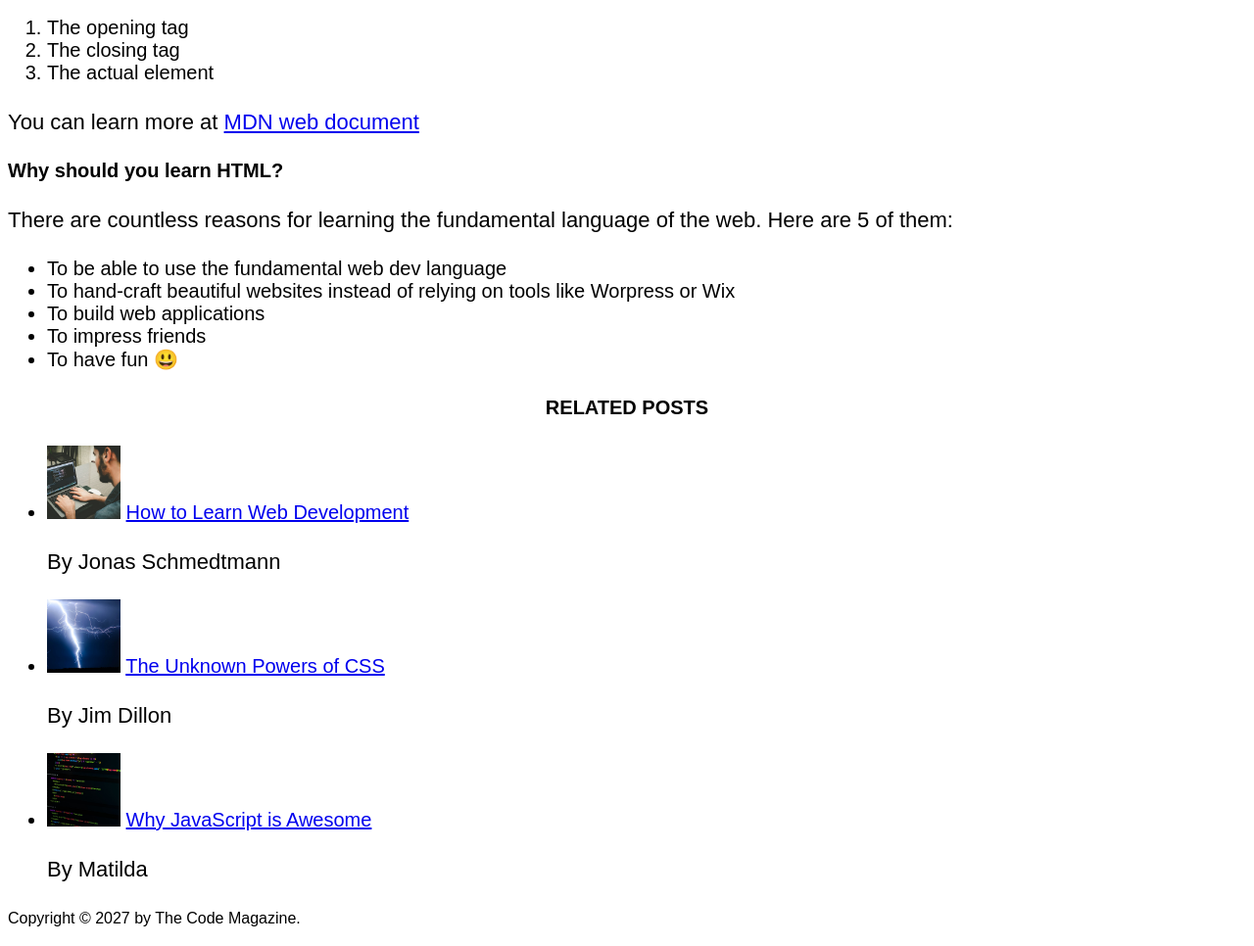
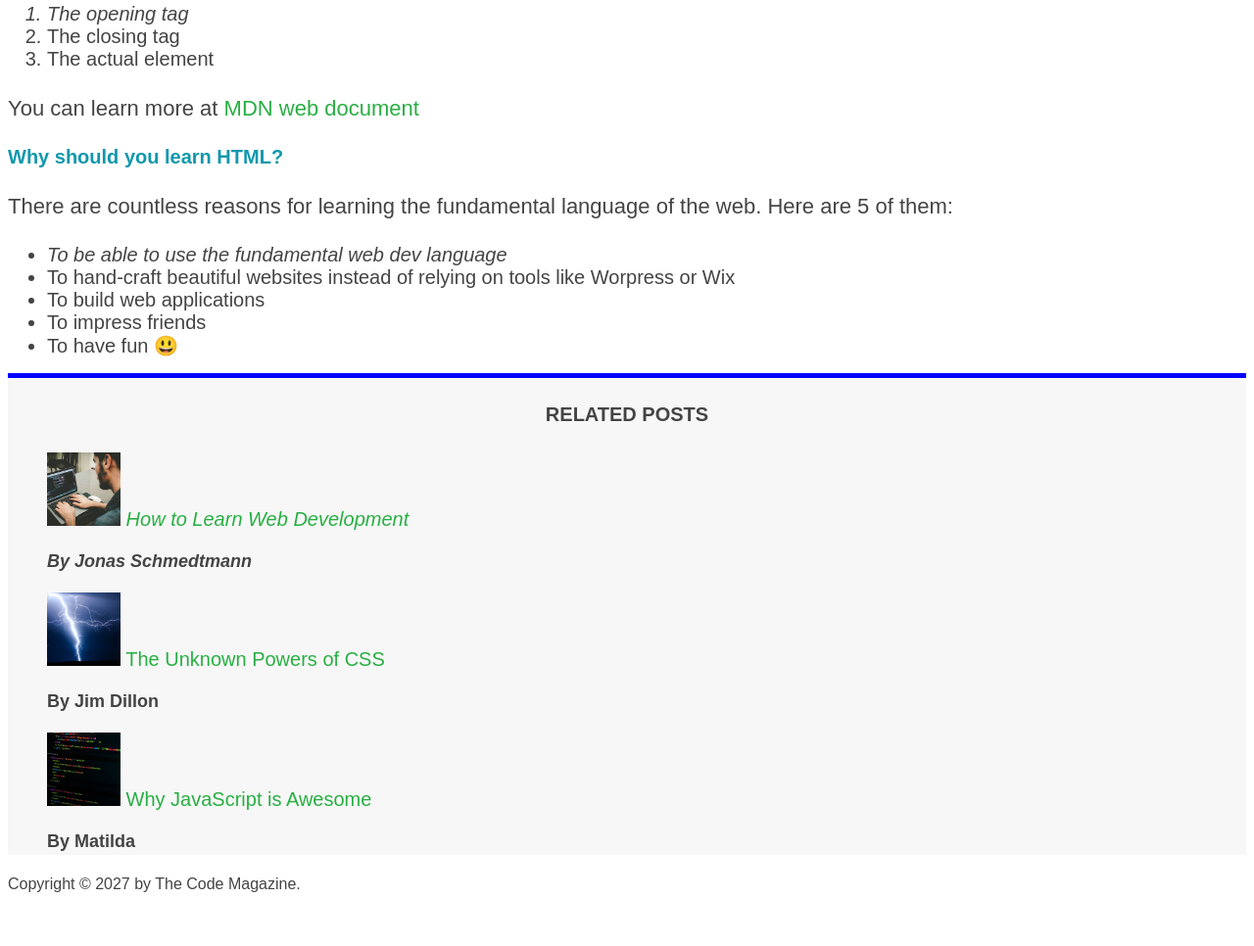
Before and after one commit to mauryaSFD/fed, a plain HTML site: page 03-css-fundamentals/index.html in a window 1280 px wide. Shown: the part 963-1929 px from the top of the page at 98% size. After the commit the page ends 1894 px from the top, so only its background shows below. Drawn offline with Linux system fonts and the light colour scheme.

Commit message:
sudo class for links in css

```diff
--- a/03-css-fundamentals/index.html
+++ b/03-css-fundamentals/index.html
@@ -7,7 +7,7 @@
   </head>
 
   <body>
-    <header>
+    <header class="main-header">
       <nav>
         <h1>📘 The Code Magazine</h1>
         <a href="blog.html">Blog</a>
@@ -27,7 +27,7 @@
           height="50"
         />
 
-        <p>
+        <p id="author">
           Posted by <strong> Laura Jones </strong> on Monday, June 21st 2027
         </p>
 
@@ -93,7 +93,7 @@
 
     <aside>
       <h4>Related posts</h4>
-      <ul>
+      <ul class="related">
         <li>
           <img
             src="img/related-1.jpg"
@@ -107,7 +107,7 @@
             >How to Learn Web Development</a
           >
 
-          <p>By Jonas Schmedtmann</p>
+          <p class="related-author">By Jonas Schmedtmann</p>
         </li>
         <li>
           <img
@@ -121,7 +121,7 @@
             target="_blank"
             >The Unknown Powers of CSS</a
           >
-          <p>By Jim Dillon</p>
+          <p class="related-author">By Jim Dillon</p>
         </li>
         <li>
           <img src="img/related-3.jpg" alt="html code" width="75" height="75" />
@@ -130,11 +130,13 @@
             target="_blank"
             >Why JavaScript is Awesome</a
           >
-          <p>By Matilda</p>
+          <p class="related-author">By Matilda</p>
         </li>
       </ul>
     </aside>
 
-    <footer><p>Copyright &copy; 2027 by The Code Magazine.</p></footer>
+    <footer>
+      <p id="Copyright">Copyright &copy; 2027 by The Code Magazine.</p>
+    </footer>
   </body>
 </html>
--- a/03-css-fundamentals/style.css
+++ b/03-css-fundamentals/style.css
@@ -5,11 +5,17 @@ h4,
 p,
 li {
   font-family: sans-serif;
+  color: #444;
+}
+
+h1,
+h2,
+h3 {
+  color: #1098ad;
 }
 
 h1 {
   font-size: 26px;
-
   text-transform: uppercase;
   font-style: italic;
 }
@@ -24,14 +30,12 @@ h3 {
 
 h4 {
   font-size: 20px;
-
   text-transform: uppercase;
   text-align: center;
 }
 
 p {
   font-size: 22px;
-
   line-height: 1.5;
 }
 
@@ -39,6 +43,63 @@ li {
   font-size: 20px;
 }
 
-footer p {
+/* footer p {
+  font-size: 16px;
+} */
+
+#author {
+  font-style: italic;
+  font-size: 18px;
+}
+
+#Copyright {
   font-size: 16px;
 }
+
+.related-author {
+  font-size: 18px;
+  font-weight: bold;
+}
+
+/* ul {
+  list-style: none;
+} */
+
+.related {
+  list-style: none;
+}
+
+.main-header {
+  background-color: #f7f7f7;
+}
+
+aside {
+  background-color: #f7f7f7;
+  border-top: 5px solid blue;
+}
+
+/* sudo class selector example */
+li:first-child {
+  font-style: italic;
+}
+
+/* LVHA sudo class for <a> tags  */
+
+a:link {
+  color: #28af43;
+  text-decoration: none;
+}
+a:visited {
+  color: red;
+  text-decoration: none;
+}
+
+/* a:hover {
+  color: orangered;
+  font-weight: bold;
+  text-decoration: underline;
+}
+
+a:active {
+  background-color: teal;
+} */
```
